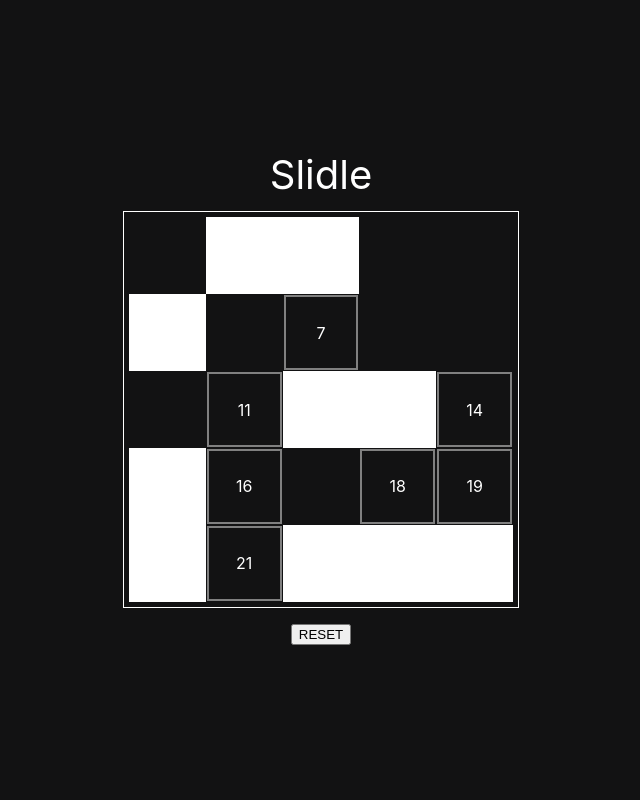
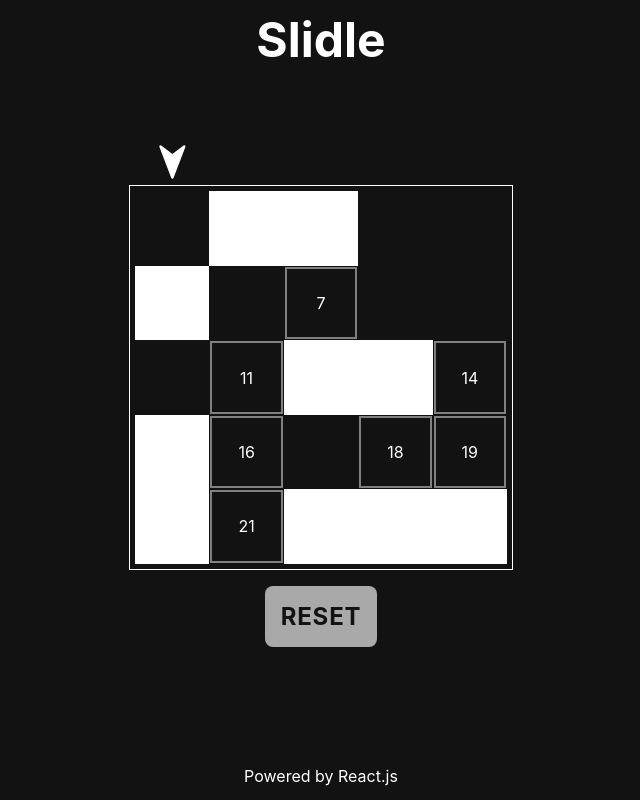
Before and after one commit to bwt2/slidle, a React (Vite) app: page / in a window 1280 px wide. Shown: the whole page, without its empty margins (319-959 px from the left). Built offline with nearby package versions, Linux system fonts and the light colour scheme.

Commit message:
button styling and arrow

```diff
--- a/src/components/App.jsx
+++ b/src/components/App.jsx
@@ -59,10 +59,10 @@ function App() {
       <header className={styles.header}>Slidle</header>
       <TileDataContext.Provider value={tileData}>
         <MoveDirectionContext.Provider value={moveDirection}>
-          <Board/>
+          <Board resetTiles={resetTiles}/>
         </MoveDirectionContext.Provider>
       </TileDataContext.Provider>
-      <button className={styles.resetBtn} onClick={resetTiles}>RESET</button>
+      <footer className={styles.footer}>Powered by React.js</footer>
     </div>
   )
 }
--- a/src/components/Board.jsx
+++ b/src/components/Board.jsx
@@ -1,9 +1,10 @@
 import styles from '../styles/Board.module.css'
 import Tile from './Tile.jsx'
+import direction from '../assets/direction.svg'
 import { useEffect, useContext } from 'react';
 import { TileDataContext } from '../contexts/tileDataContext.jsx';
 
-export default function Board() {
+export default function Board({ resetTiles }) {
     const tileData = useContext(TileDataContext);
     const tiles = tileData.map((typeData, index) => (
         <Tile key={index}
@@ -13,8 +14,11 @@ export default function Board() {
         </Tile>
     ));
     return (
+    <section className={styles.boardContainer}>
+        <img className={styles.arrow} src={direction}/>
         <ul className={styles.board}>
             {tiles}
         </ul>
-    );
+        <button className={styles.resetBtn} onClick={resetTiles}>RESET</button>
+    </section>);
 }
--- a/src/styles/App.module.css
+++ b/src/styles/App.module.css
@@ -5,7 +5,7 @@
 
     display: flex;
     flex-direction: column;
-    justify-content: center;
+    justify-content: space-between;
     align-items: center;
 
     color: white;
@@ -13,10 +13,11 @@
 }
 
 .header {
-    margin-bottom: 1rem;
-    font-size: 2.5rem;
+    margin: 1rem;
+    font-size: 3rem;
+    font-weight: bold;
 }
 
-.resetBtn {
-    margin-top: 1rem;
+.footer {
+    margin: 1rem;
 }
--- a/src/styles/Board.module.css
+++ b/src/styles/Board.module.css
@@ -1,6 +1,13 @@
+.boardContainer {
+    position: relative;
+    min-width: 30%;
+    display: flex;
+    flex-direction: column;
+    justify-content: center;
+}
+
 .board {
     aspect-ratio: 1/1;
-    min-width: 30%;
     border: 1px solid white;
     padding: 5px;
 
@@ -8,3 +15,39 @@
     grid-template-columns: repeat(5, 1fr);
     grid-template-rows: repeat(5, 1fr);
 }
+
+.arrow {
+    position: absolute;
+    top: calc(-10% - 5px);
+    left: calc(5%);
+    transform: rotate(180deg);
+
+    margin: 5px;
+
+    display: flex;
+    justify-content: center;
+    align-items: center;
+
+    width: 10%;
+    height: 10%;
+
+    font-size: 3rem;
+}
+
+.resetBtn {
+    font-family: -apple-system, BlinkMacSystemFont, 'Segoe UI', 'Roboto', 'Oxygen', 'Ubuntu', 'Cantarell', 'Fira Sans', 'Droid Sans', 'Helvetica Neue', sans-serif;
+    margin-top: 1rem;
+    align-self: center;
+    background-color: darkgrey;
+    border: none;
+    font-size: 1.5rem;
+    padding: 1rem;
+    border-radius: 0.5rem;
+    letter-spacing: 0.05rem;
+    font-weight: bold;
+    color: var(--bg-color);
+}
+
+.resetBtn:hover {
+    background-color: lightgray;
+}
```
Also changed, not shown: src/assets/direction.svg (added).
